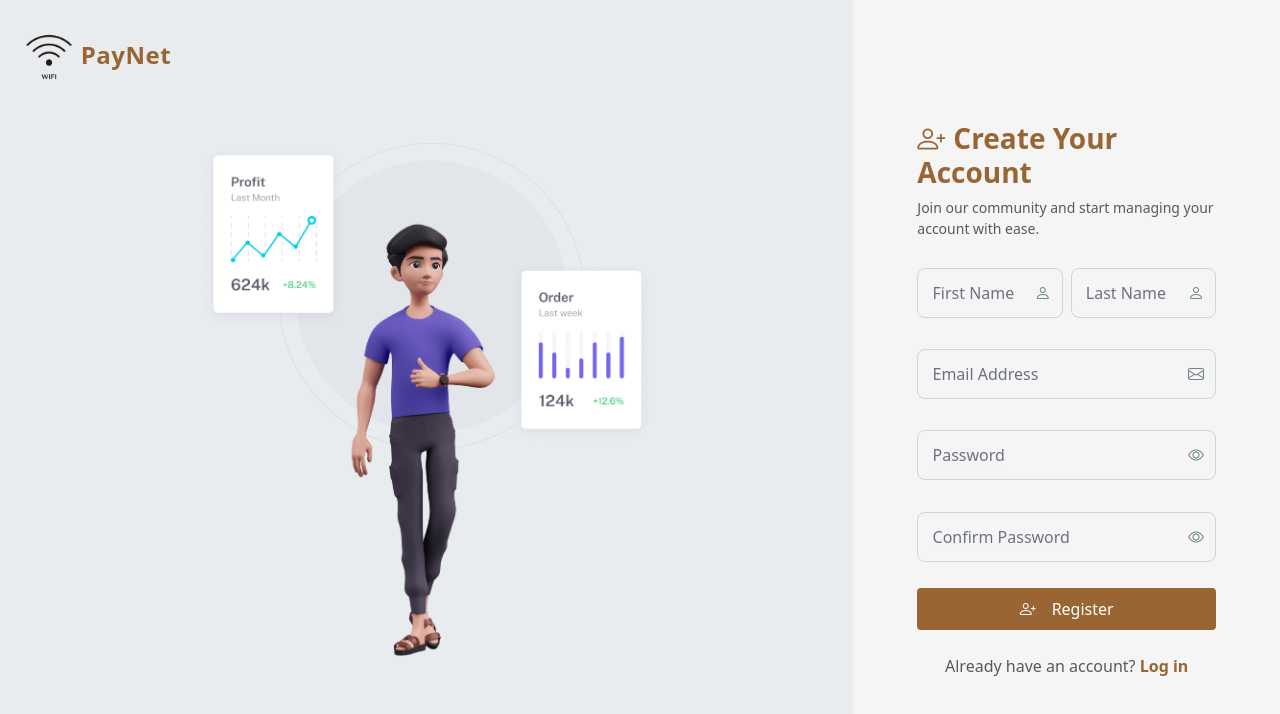
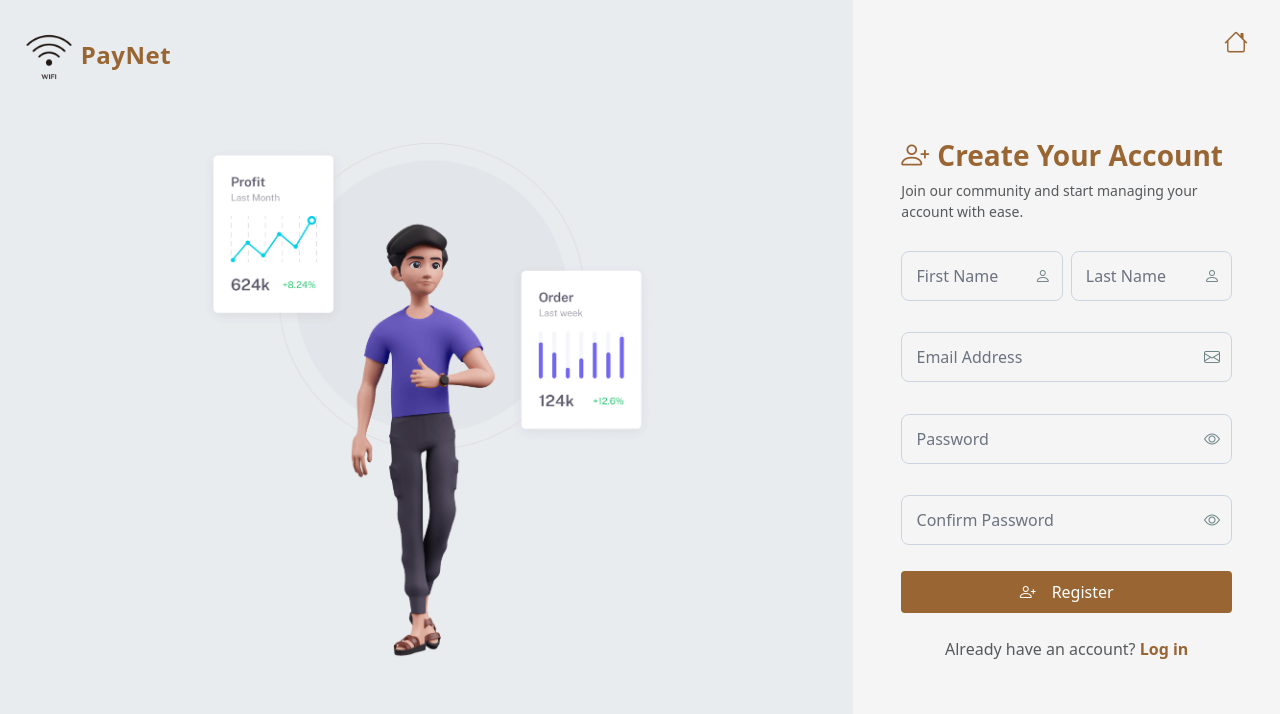
Before and after one commit to issah1554/PayNet, a React (Vite) app: page /auth/register in a window 1280 px wide. Shown: the top 714 px of the page. Built offline with nearby package versions, Linux system fonts and the light colour scheme.

Commit message:
home button

```diff
--- a/src/components/ui/MultiStepContainer.tsx
+++ b/src/components/ui/MultiStepContainer.tsx
@@ -36,7 +36,7 @@ export default function MultiStepContainer({ steps, onSubmit }: MultiStepContain
                             <div key={i} className="d-flex align-items-center">
                                 <button
                                     type="button"
-                                    className={`btn d-flex flex-column align-items-center border-0  position-relative ${i === currentStep
+                                    className={`bg-light d-flex flex-column align-items-center border-0  position-relative ${i === currentStep
                                             ? "text-primary fw-semibold"
                                             : i < currentStep
                                                 ? "text-success"
--- a/src/components/ui/styles/TextInput.module.css
+++ b/src/components/ui/styles/TextInput.module.css
@@ -23,7 +23,7 @@
     border: 1px solid #cbd5e1;
     border-radius: var(--radius);
     background: transparent;
-    color: var(--text);
+    color: var(--muted);
     font: inherit;
     outline: none;
     transition: border-color 0.2s ease, box-shadow 0.2s ease;
--- a/src/features/auth/ForgotPassword.tsx
+++ b/src/features/auth/ForgotPassword.tsx
@@ -55,6 +55,11 @@ export default function ForgotPasswordPage() {
 
       {/* Right Section — Forgot Password Form */}
       <div className="col-12 col-md-4 d-flex justify-content-center align-items-center p-4">
+        <div className="position-absolute top-0 end-0 m-4">
+          <Link to={"/"}>
+            <i className="bi bi-house fs-4 text-primary me-2"></i>
+          </Link>
+        </div>
         <div className="w-100" style={{ maxWidth: "700px" }}>
           <ForgotPasswordForm
             onSubmitEmail={handleSubmitEmail}
--- a/src/features/auth/LoginPage.tsx
+++ b/src/features/auth/LoginPage.tsx
@@ -28,6 +28,12 @@ export default function LoginPage() {
 
       {/* Right Section — Login Form */}
       <div className="col-12 col-md-4 d-flex justify-content-center align-items-center p-4">
+        <div className="position-absolute top-0 end-0 m-4">
+          <Link to={"/"}>
+            <i className="bi bi-house fs-4 text-primary me-2"></i>
+          </Link>
+        </div>
+
         <div className="w-100" style={{ maxWidth: "700px" }}>
           <LoginForm
             onLogin={async (email, password) => {
--- a/src/features/auth/RegisterPage.tsx
+++ b/src/features/auth/RegisterPage.tsx
@@ -46,6 +46,12 @@ export default function RegisterPage() {
 
       {/* Right Section — Register Form */}
       <div className="col-12 col-md-4 d-flex justify-content-center align-items-center p-4">
+        <div className="position-absolute top-0 end-0 m-4">
+          <Link to={"/"}>
+            <i className="bi bi-house fs-4 text-primary me-2"></i>
+          </Link>
+        </div>
+
         <div className="w-100" style={{ maxWidth: "700px" }}>
           <RegisterForm
             onRegister={handleRegister}
--- a/src/features/auth/components/ForgotPasswordForm.tsx
+++ b/src/features/auth/components/ForgotPasswordForm.tsx
@@ -26,7 +26,7 @@ export default function ForgotPasswordForm({
 
   return (
     <div
-      className="card  bg-transparent border-0  p-4"
+      className="card  bg-transparent border-0  p-0 p-md-4"
       style={{ width: "100%" }}
     >
       <h3 className="text-primary mb-4">
@@ -53,7 +53,7 @@ export default function ForgotPasswordForm({
             </>
           ) : (
             <>
-              <i className="bi bi-envelope me-2"></i> Send Reset Link
+              <i className="bi bi-envelope me-2"></i> Request Reset Link
             </>
           )}
         </Button>
--- a/src/features/auth/components/LoginForm.tsx
+++ b/src/features/auth/components/LoginForm.tsx
@@ -20,8 +20,8 @@ export default function LoginForm({ onLogin, loading = false, error }: LoginForm
   };
 
   return (
-    <div className="card border-0 p-4 bg-transparent">
-      <div className="card-body">
+    <div className="card  bg-transparent border-0  p-0 p-md-4">
+      <div className="card-body p-0">
         <div className="mb-4">
           <h3 className="text-primary fw-semibold">
             Welcome Back
--- a/src/features/auth/components/RegisterForm.tsx
+++ b/src/features/auth/components/RegisterForm.tsx
@@ -38,8 +38,8 @@ export default function RegisterForm({
   };
 
   return (
-    <div className="card border-0 bg-transparent p-4" style={{ width: "100%" }}>
-      <div className="card-body">
+    <div className="card border-0 bg-transparent p-0 p-md-4" style={{ width: "100%" }}>
+      <div className="card-body p-0">
         <div className="mb-4">
           <h3 className="text-primary fw-semibold">
             <i className="bi bi-person-plus me-2"></i>
```
